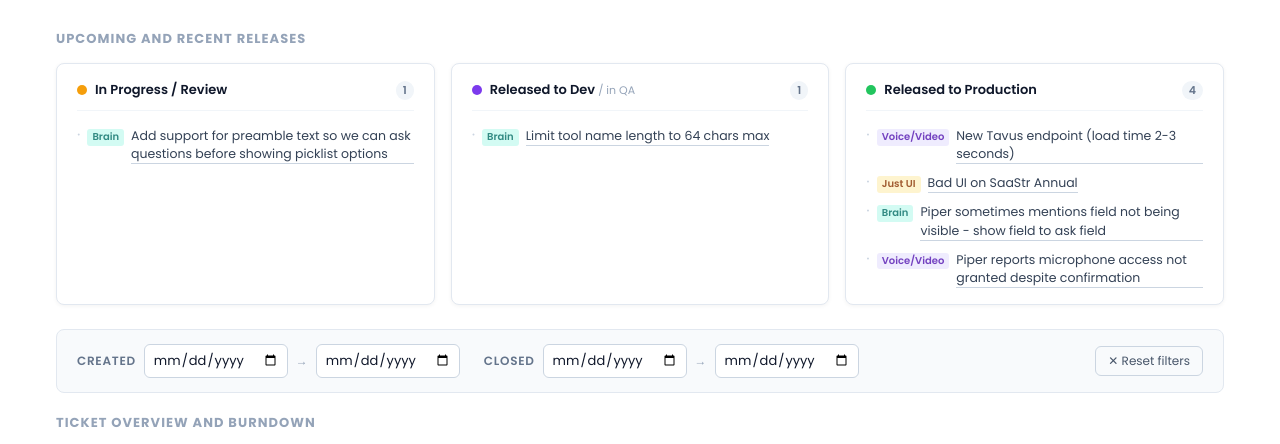
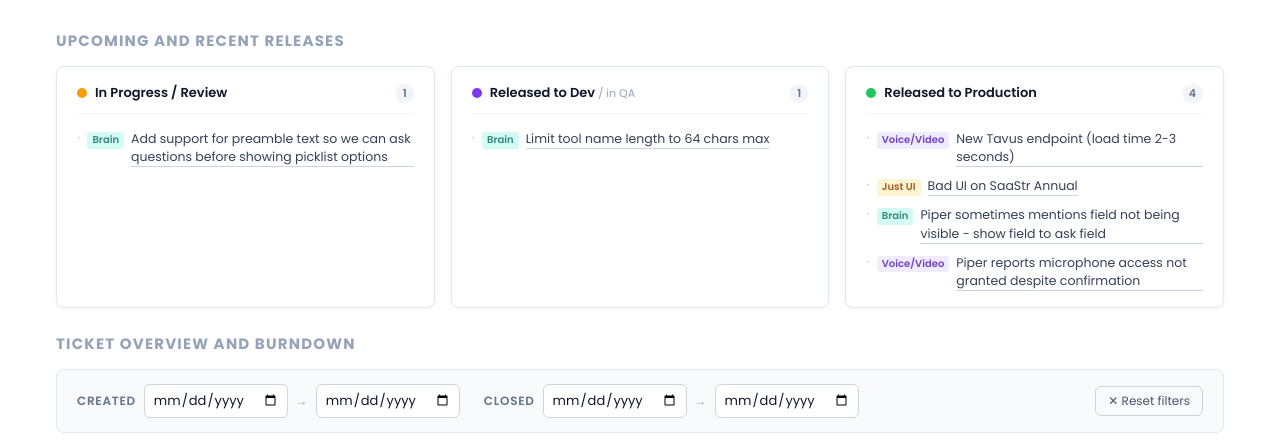
Before and after one commit to kerrilinnea3/multimodal-ga-burndown, a plain HTML site: page index.html in a window 1280 px wide. Shown: the part 140-584 px from the top of the page. Drawn offline with Linux system fonts and the light colour scheme.

Commit message:
Move filter under burndown header, larger section headings

```diff
--- a/index.html
+++ b/index.html
@@ -211,7 +211,7 @@
     .filter-reset:hover { border-color: #E11D48; color: #E11D48; }
     /* ── Section headings ── */
     .section-heading {
-      font-size: 13px; font-weight: 700; text-transform: uppercase;
+      font-size: 15px; font-weight: 700; text-transform: uppercase;
       letter-spacing: 0.08em; color: #94A3B8; margin-bottom: 14px; margin-top: 4px;
     }
     /* ── Status Update ── */
@@ -306,6 +306,8 @@
     </div>
   </div>
 
+  <h2 class="section-heading">Ticket Overview and Burndown</h2>
+
   <!-- ── Filter Bar ── -->
   <div class="filter-bar" id="filterBar" style="display:none">
     <div class="filter-group">
@@ -322,8 +324,6 @@
     </div>
     <button class="filter-reset" onclick="resetFilters()">✕ Reset filters</button>
   </div>
-
-  <h2 class="section-heading">Ticket Overview and Burndown</h2>
 
   <!-- ── Summary Row ── -->
   <div class="summary-row">
```
